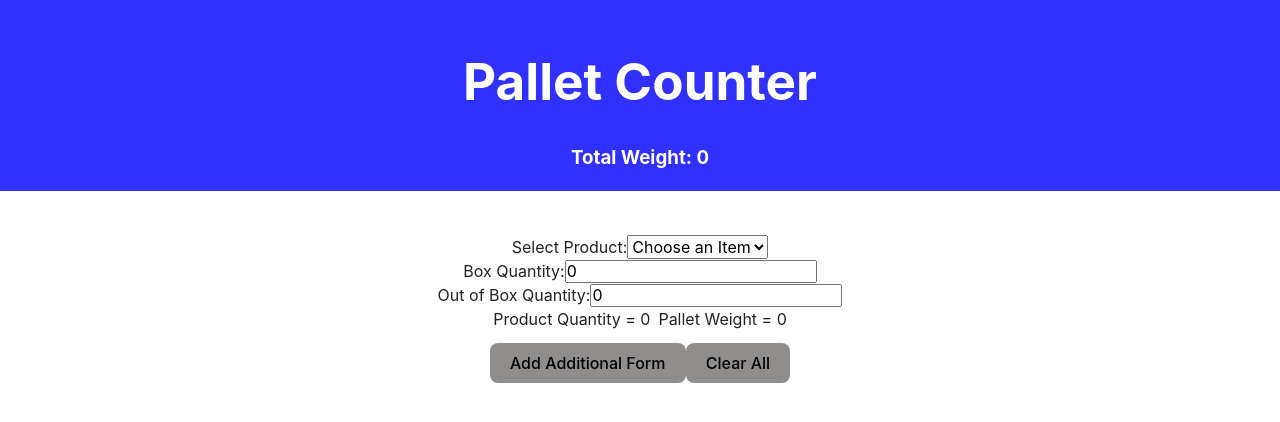
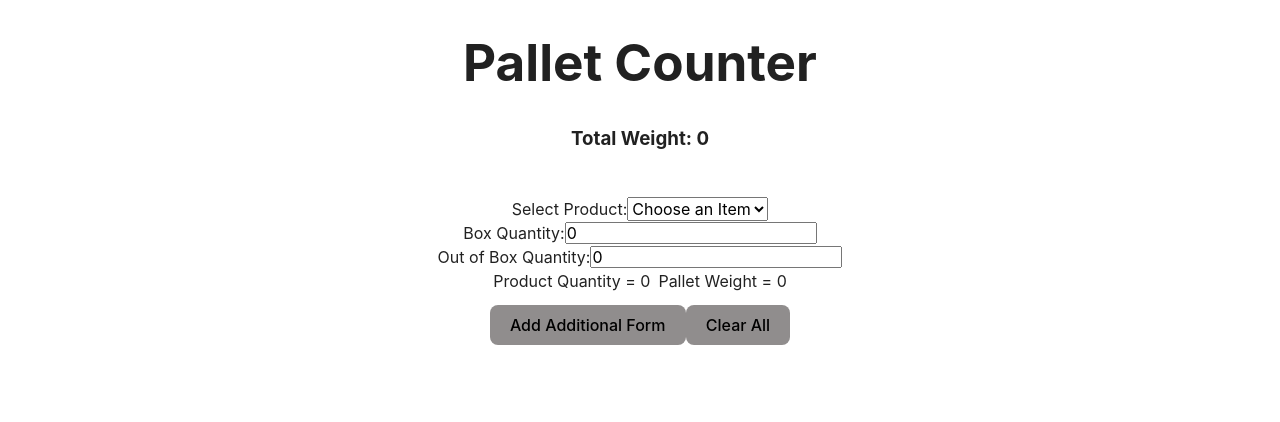
Before and after one commit to Jayrassic/react_pallet_counter, a React (Vite) app: page / in a window 1280 px wide. Shown: the top 422 px of the page. Built offline with nearby package versions, Linux system fonts and the light colour scheme.

Commit message:
Separated elements so that total can be sticky

```diff
--- a/src/components/Header.tsx
+++ b/src/components/Header.tsx
@@ -24,12 +24,12 @@ function Header() {
   }, [products]);
 
   return (
-    <header>
-      <h1>Pallet Counter</h1>
-      <div>
+    <>
+      <h1 className="title">Pallet Counter</h1>
+      <div className="top-total">
         <h3>Total Weight: {total}</h3>
       </div>
-    </header>
+    </>
   );
 }
 
```
